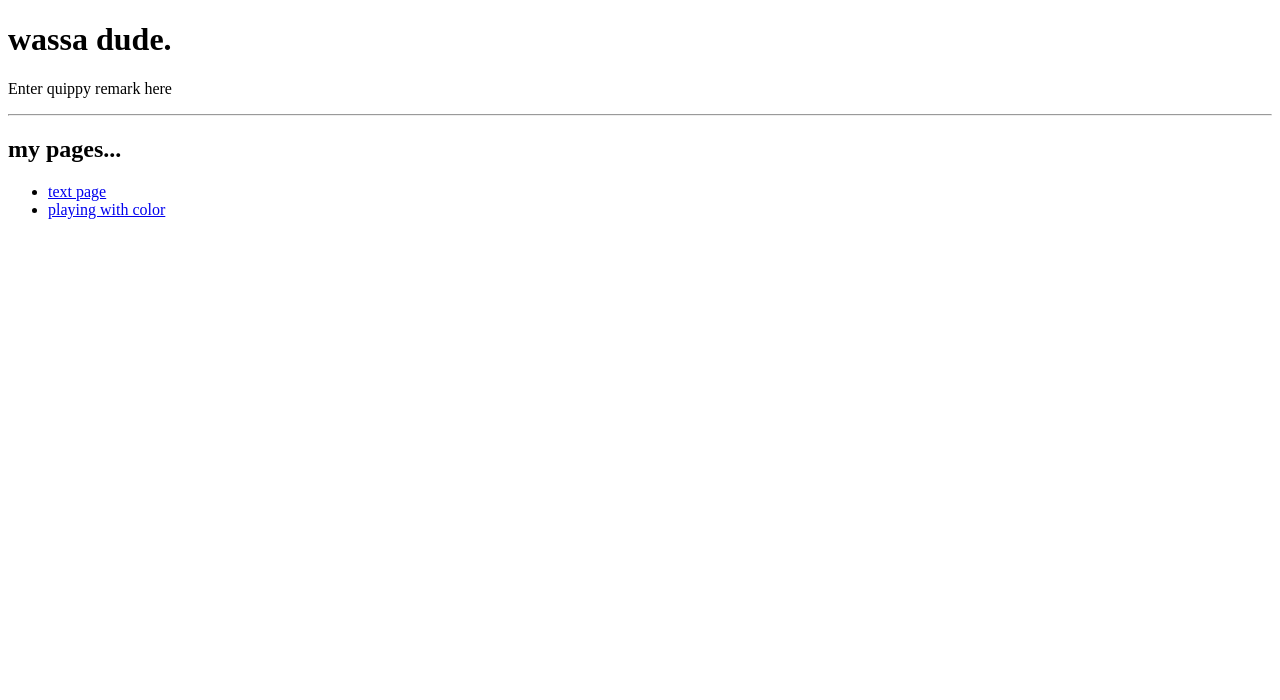
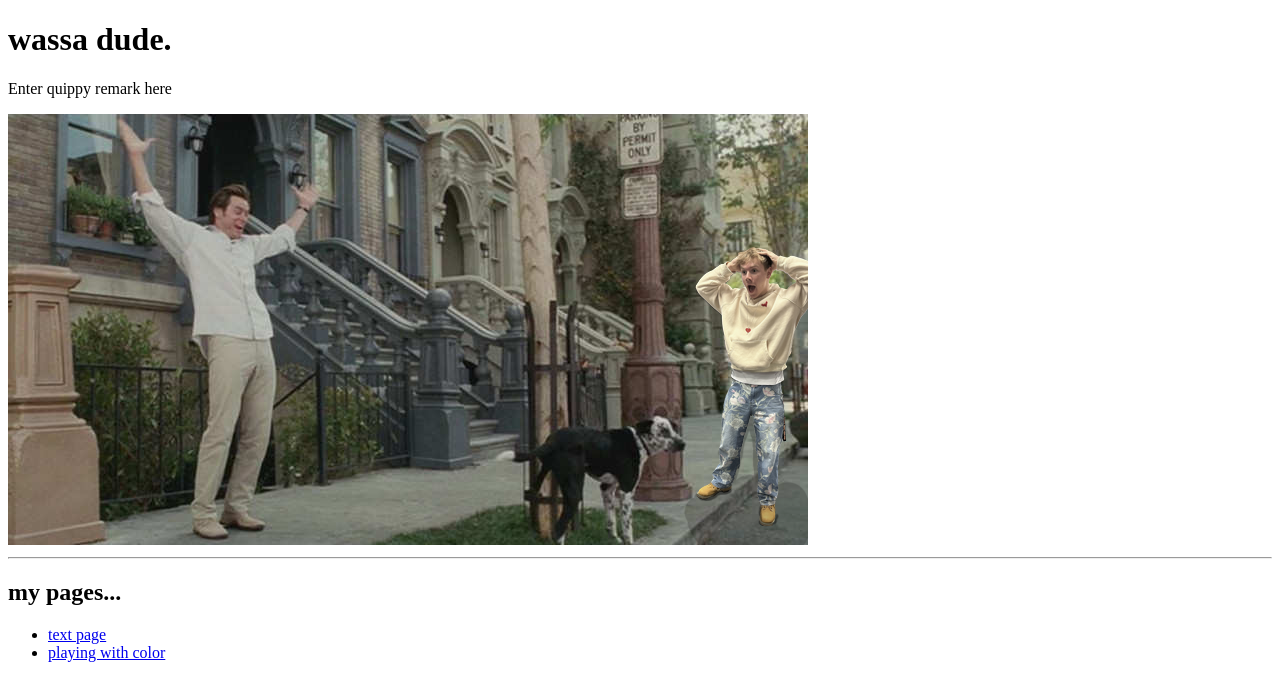
Before and after one commit to Har-bot1/E-RESA, a plain HTML site: page index.html in a window 1280 px wide. Drawn offline with Linux system fonts and the light colour scheme.

Commit message:
Add files via upload

```diff
--- a/index.html
+++ b/index.html
@@ -10,6 +10,7 @@
 <body>
 <h1>wassa dude.</h1>
 <p> Enter quippy remark here</p>
+<img src="Putting-myself-in-a-movie.png" alt="Bruce Almighty cheering his dog on while it pees outside and Harley is Shocked">
 
 <hr>
 
```
Also changed, not shown: Putting-myself-in-a-movie.png (added).
